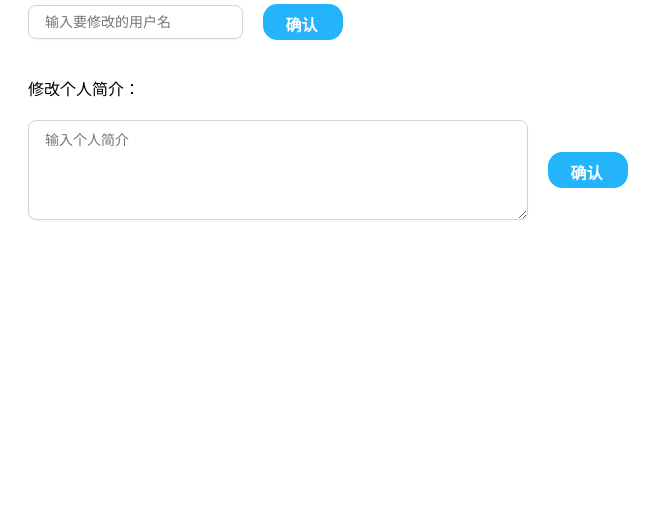
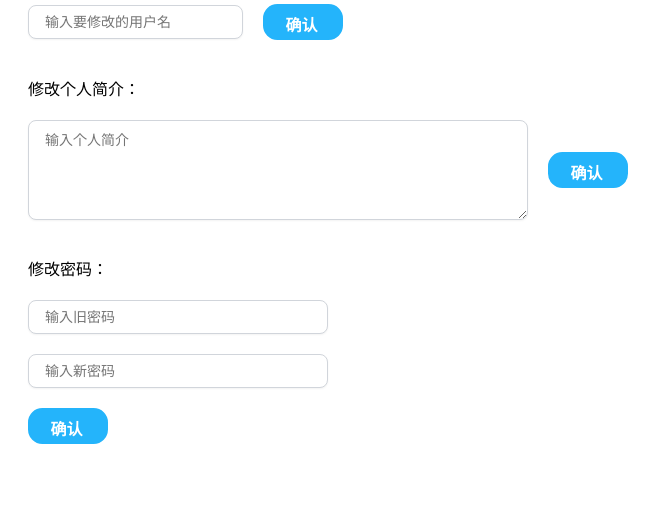
Before and after one commit to tingyuPP/NIS3368-findpartner, a Django app: page /my/info/ in a window 1280 px wide. Shown: the part 328-844 px from the top of the page, without its empty margins (0-663 px from the left). Before the commit the page ends 548 px from the top, so only its background shows below. Run offline with Django 5.2, Linux system fonts and the light colour scheme; some libraries are stand-ins or nearby versions.

Commit message:
修改密码功能

```diff
--- a/app01/forms.py
+++ b/app01/forms.py
@@ -6,6 +6,5 @@ class LoginForm(forms.Form):
 
 class RegisterForm(forms.Form):
     reg_username = forms.CharField(max_length=100)
-    reg_email = forms.CharField()
     reg_password = forms.CharField(widget=forms.PasswordInput)
     reg_password2 = forms.CharField(widget=forms.PasswordInput)
--- a/app01/views.py
+++ b/app01/views.py
@@ -5,8 +5,6 @@ from .forms import LoginForm, RegisterForm
 from django.contrib import messages
 from app01.function import *
 import re
-from django.http import JsonResponse
-from django.views.decorators.csrf import csrf_exempt
 
 # Create your views here.
 def home(request: HttpRequest):
@@ -44,7 +42,7 @@ def log(request: HttpRequest):
 
         elif register_form.is_valid():
             username = register_form.cleaned_data["reg_username"]
-            email = register_form.cleaned_data["reg_email"]
+            # email = register_form.cleaned_data["reg_email"]
             password = register_form.cleaned_data["reg_password"]
             password2 = register_form.cleaned_data["reg_password2"]
 
@@ -75,6 +73,8 @@ def yinsixieyi(request):
 def kefu(request):
     return render(request, "mainpage/kefu.html")
 
+def publish(request):
+    return render(request, "user/push.html")
 
 def my(request):
     if request.method == "GET":
@@ -108,7 +108,7 @@ def change_username(request):
 
         user_info = check_user(username)
         user_info.user_name = new_username
-        result = change_user_info(username,user_info)
+        result = change_user_info(user_info)
         if result == 0:
             messages.success(request, "修改成功！")
             request.session["user_name"] = new_username
@@ -131,13 +131,38 @@ def change_desc(request):
 
         user_info = check_user(username)
         user_info.introduction = new_desc
-        result = change_user_info(username,user_info)
+        result = change_user_info(user_info)
 
         if result == 0:
             messages.success(request, "修改成功！")
             return redirect("/my/")
         else:
             messages.error(request, "修改失败！")
+            return redirect("/my/")
+
+    return render(request, "user/myoptions/mychangeinfo.html")
+
+def change__password(request):
+    if request.method == "POST":
+        old_password = request.POST.get("old_password")
+        new_password = request.POST.get("new_password")
+        username = request.session["user_name"]
+
+        if not re.match(r'^[a-zA-Z0-9]{6,18}$', new_password):
+            messages.error(request, "密码必须为6-18位字母或数字！")
+            return redirect("/my/")
+
+        if old_password == new_password:
+            messages.error(request, "新密码不能与旧密码相同！")
+            return redirect("/my/")
+
+        result = change_password(username, old_password, new_password)
+
+        if result == 0:
+            messages.success(request, "修改成功！")
+            return redirect("/my/")
+        elif result == 1:
+            messages.error(request, "旧密码错误！")
             return redirect("/my/")
 
     return render(request, "user/myoptions/mychangeinfo.html")
@@ -153,7 +178,7 @@ def change_avatar(request):
 
         user_info = check_user(username)
         user_info.image = image_url
-        result = change_user_info(username,user_info)
+        result = change_user_info(user_info)
 
         if result == 0:
             messages.success(request, "修改成功！")
@@ -167,9 +192,7 @@ def change_avatar(request):
 def published(request):
     return render(request, "user/myoptions/mypublished.html")
 
-@csrf_exempt
-def publish(request):
-
+def publish_post(request):
     if not request.session.get("is_login", None):
         return redirect("/dashboard/")  # 如果未登录，重定向到仪表盘
 
@@ -185,10 +208,8 @@ def publish(request):
             image_url = data.get('imageUrl')
             current_date = data.get('date', "unknown")  # 默认值为"unknown"
 
-            notice_id = add_notice(
-                request.session["user_name"]
-            )  # 传入当前用户名或用户ID
-            #print(notice_id)
+            notice_id = add_notice(request.user.username)  # 传入当前用户名或用户ID
+
             if notice_id == -1:
                 return JsonResponse({'error': '用户不存在'}, status=400)
 
@@ -212,7 +233,7 @@ def publish(request):
         except json.JSONDecodeError:
             return JsonResponse({'error': '发布失败，数据格式错误'}, status=400)
 
-    return render(request, "user/push.html")
+    return JsonResponse({'error': '仅支持POST请求'}, status=405)
 
 
 def replied(request):
--- a/nis3368/urls.py
+++ b/nis3368/urls.py
@@ -36,4 +36,5 @@ urlpatterns = [
     path("change_username/",views.change_username, name="change_username"),
     path("change_desc/",views.change_desc, name="change_desc"),
     path("change_avatar/",views.change_avatar, name="change_avatar"),
+    path("change_password/",views.change__password, name="change_password"),
 ]
--- a/static/css/mychangeinfo.css
+++ b/static/css/mychangeinfo.css
@@ -50,11 +50,18 @@
   display: none;
 }
 
-.change-avatar ,.change-username, .change-desc{
+.change-avatar ,.change-username, .change-desc {
   display: flex;
   flex-direction: row;
   align-items: center;
   width: auto;
+  gap: 20px;
+}
+
+.change-password {
+  display: flex;
+  flex-direction: column;
+  align-items: flex-start;
   gap: 20px;
 }
 
@@ -87,6 +94,10 @@
 #desc-input {
   width: 500px;
   height: 100px;
+}
+
+#old-password-input, #new-password-input {
+  width: 300px;
 }
 
 button {
--- a/static/js/mychangeinfo.js
+++ b/static/js/mychangeinfo.js
@@ -5,9 +5,8 @@ var obsClient = new ObsClient({
   server: "https://obs.cn-east-3.myhuaweicloud.com",
   timeout: 3000, // 设置超时时间
 });
-
+alert("Hello from mychangeinfo.js");//测试能否正常加载
 document.addEventListener("DOMContentLoaded", () => {
-  alert("Hello from mychangeinfo.js");//测试能否正常加载
   const fileInput = document.getElementById("file-input");
   const imageUrlInput = document.getElementById("image-url");
   const filePreview = document.getElementById("file-preview");
--- a/templates/home/login.html
+++ b/templates/home/login.html
@@ -40,12 +40,6 @@
                   placeholder="用户名"
                   id="reg__username"
                   name="reg_username"
-                />
-                <input
-                  type="email"
-                  placeholder="邮箱"
-                  id="reg__email"
-                  name="reg_email"
                 />
                 <input
                   type="password"
--- a/templates/user/myoptions/mychangeinfo.html
+++ b/templates/user/myoptions/mychangeinfo.html
@@ -1,9 +1,6 @@
 {% load static %}
 
 <link rel="stylesheet" href="{% static 'css/mychangeinfo.css'%}" />
-<script type="text/javascript" src={% static "js/mychangeinfo.js" %}></script>
-<script src="{% static 'node_modules/esdk-obs-browserjs/dist/esdk-obs-browserjs-without-polyfill.3.24.3.min.js' %}"></script>
-<script src="{% static 'node_modules/esdk-obs-browserjs/dist/esdk-obs-browserjs.3.24.3.min.js' %}"></script>
 
 <div class="info-container">
   <div class="change-avatar">
@@ -74,6 +71,30 @@
     </div>
   </form>
 
+  <div class="change-password-title">修改密码：</div>
+  <form method="POST" action="{% url 'change_password' %}">
+    {% csrf_token %}
+    <div class="change-password">
+      <input
+        class="text-sm custom-input w-full"
+        placeholder="输入旧密码"
+        type="text"
+        id="old-password-input"
+        name="old_password"
+      />
+      <input
+        class="text-sm custom-input w-full"
+        placeholder="输入新密码"
+        type="text"
+        id="new-password-input"
+        name="new_password"
+      />
+      <button type="submit">
+        <span>确认</span>
+      </button>
+    </div>
+  </form>
+
   {% if messages %}
   <script>
     {% for msg in messages %}
@@ -82,3 +103,7 @@
   </script>
   {% endif %}
 </div>
+
+<script type="text/javascript" src={% static "js/mychangeinfo.js" %}></script>
+<script src="{% static 'node_modules/esdk-obs-browserjs/dist/esdk-obs-browserjs-without-polyfill.3.24.3.min.js' %}"></script>
+<script src="{% static 'node_modules/esdk-obs-browserjs/dist/esdk-obs-browserjs.3.24.3.min.js' %}"></script>
```
Also changed, not shown: static/js/login.js (+8 -8 lines), db.sqlite3.
